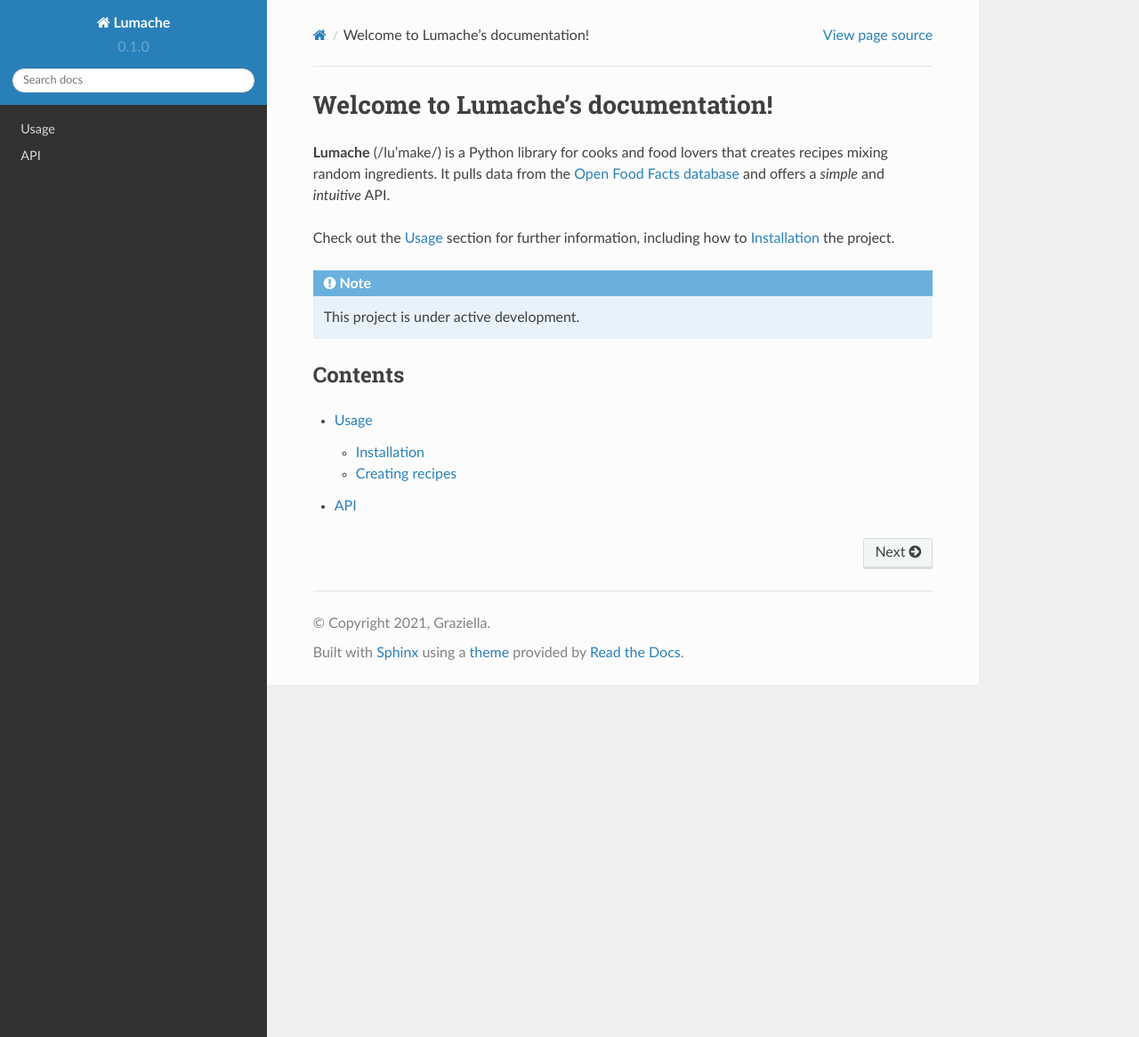
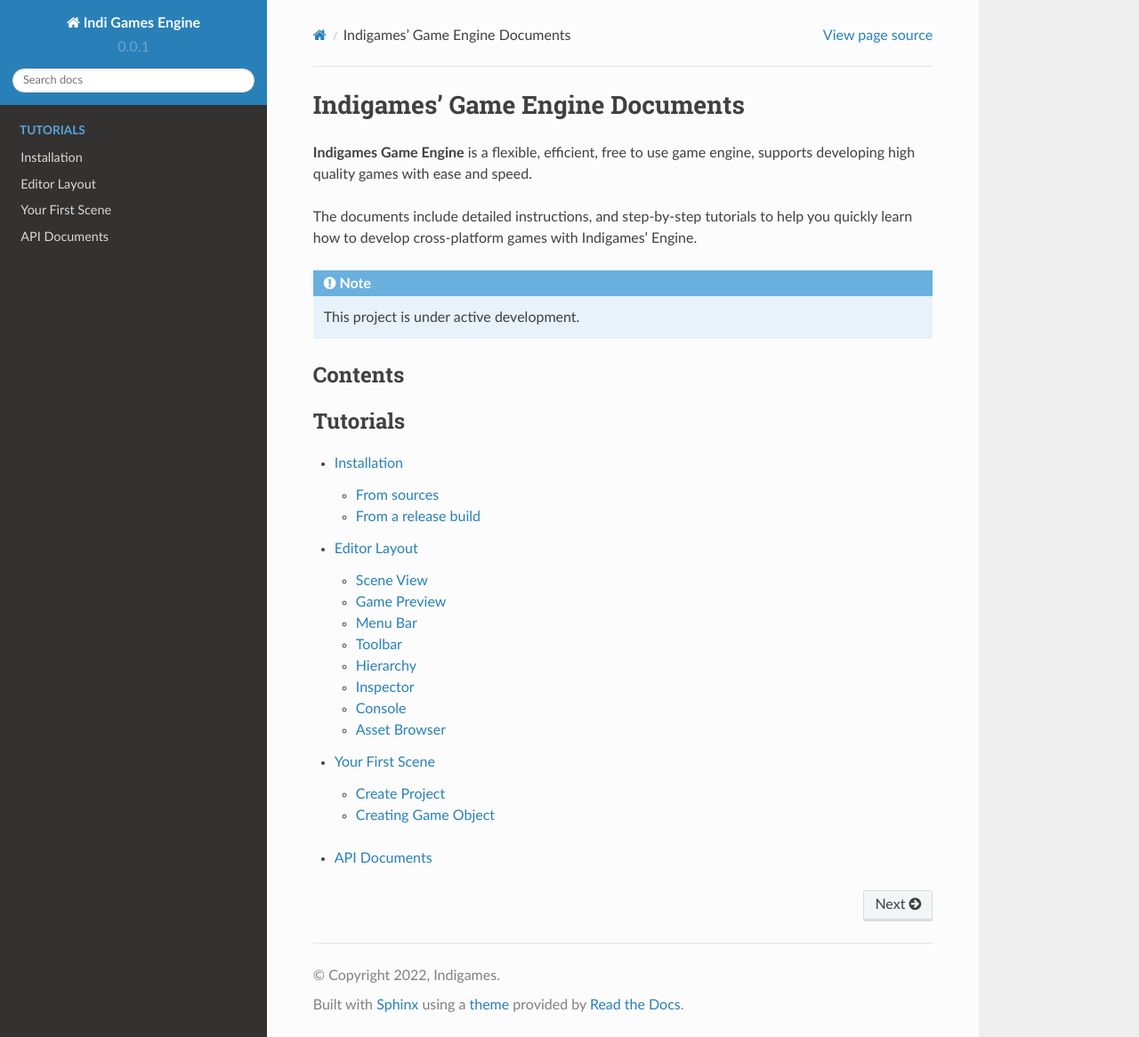
Before and after one commit to indigames/ige-docs, a Sphinx documentation site: the page built from docs/source/index.rst, in a window 1280 px wide and 1166 px high. Shown: the whole window at 89% size. Built offline with Sphinx 7.4.7 and the Read the Docs theme 2.0.0, drawn with Linux system fonts in a browser that asks for light colours.

Commit message:
Update: add Editor Layout.

```diff
--- /dev/null
+++ b/docs/requirements.txt
@@ -0,0 +1,4 @@
+igeCore==0.5.81
+igeVmath==0.6.7
+igeScene==0.0.6
+igeBullet==0.4.65
--- a/docs/source/conf.py
+++ b/docs/source/conf.py
@@ -2,12 +2,12 @@
 
 # -- Project information
 
-project = 'Lumache'
-copyright = '2021, Graziella'
-author = 'Graziella'
+project = 'Indi Games Engine'
+copyright = '2022, Indigames'
+author = 'admin@indigames.net'
 
-release = '0.1'
-version = '0.1.0'
+release = '0.0.1'
+version = '0.0.1'
 
 # -- General configuration
 
@@ -28,8 +28,16 @@
 templates_path = ['_templates']
 
 # -- Options for HTML output
-
 html_theme = 'sphinx_rtd_theme'
 
 # -- Options for EPUB output
 epub_show_urls = 'footnote'
+
+# -- Turn on sphinx.ext.autosummary
+autosummary_generate = True
+
+# -- If no docstring, inherit from base class
+autodoc_inherit_docstrings = True
+
+# -- Add templates paths
+templates_path = ['templates']
--- /dev/null
+++ b/docs/source/editor_layout.rst
@@ -0,0 +1,66 @@
+Editor Layout
+==============
+
+When launching igeCreator for the first time, you will see the Editor window similar to this:
+
+.. figure:: static/editor_layout.png
+   :alt: Editor Layout
+
+Scene View
+-----------
+
+The Scene View is the main view of igeCreator editor. It will give you a real-time feedback of what is happening in your current scene while manipulate the objects and settings using the editor.
+
+To asjust the view camera, use controls below:
+
+.. table::
+   :widths: auto
+
+   =============  =================================
+    Action         Input
+   =============  =================================
+   Select          [Mouse] Click Left Button
+   Multi Select    [Mouse] Drag Left Button
+   Rotate          [Mouse] Drag Right Button
+   Zoom            [Mouse] Scroll Middle Button
+   Move            [Mouse] Drag Middle Button
+   Focus           [Keyboard] Press `F` Key
+   Copy            [Keyboard] Press `Ctrl + C` Key
+   Paste           [Keyboard] Press `Ctrl + V` Key
+   Delete          [Keyboard] Press `Del` Key
+   =============  =================================
+
+Game Preview
+-------------
+
+The Preview, like the Scene View, reflects what is happening in your scene, but only from a fixed camera, which correspond to your game main camera. The editor will automatically focus the Preview when playing the scene.
+
+Menu Bar
+---------
+
+Menu Bar provides some functions to control the editor windows, as well as tools and other settings related to the scene.
+
+Toolbar
+--------
+
+Toolbar provides controls onto your scene. It allows you to play, pause, resume, stop the game preview. It also alows changing `Gizmo` and `Camera` modes.
+
+
+Hierarchy
+----------
+
+The `Hierarchy` window shows the current scene hierarchy with relations between objects. Besides, you can also create/select/delete/move/copy/paste/drag objects in this view.
+
+Inspector
+----------
+
+In the `Inspector` you'll be able to view and edit the currently selected object. Adding, tweaking and removing components, changing object settings (name, tag, transform...).
+
+Console
+--------
+
+Show log from the engine as well as the game so that it's easier for developer to debug.
+
+Asset Browser
+--------------
+Provides access to all assets of the project. User can create/move/delete files as well as using right-clicking context menu to perform various actions. The Asset Browser allows you to drag and drop assets to places like `Scene View` to create object, or `Inspector` to configure object...
--- /dev/null
+++ b/docs/source/first_scene.rst
@@ -0,0 +1,23 @@
+Your First Scene
+================
+
+Create Project
+--------------
+
+Go to the menu bar: ``File -> New Project`` to create new project. This action also create new empty scene for the newly created project.
+
+.. figure:: static/create_project.png
+   :alt: Create Project
+
+This scene is composed of two object: a directional light, and a camera.
+
+Having a camera in a scene is essential for the game to show something onto the screen.
+
+You can go to the menu bar: ``File -> Save Scene`` to save the scene. Then you can click the `Play` button in the `Toolbar` to preview the scene.
+
+A project can contain multiple scenes. To create a new scene, go to ``File -> New Scene``. To load a scene, go to ``File -> Load Scene`` or just drag a file with `.scene` extension in the `Scene View`.
+
+To change a scene at runtime, we need to use Scripting :doc:`api` which will be introduced later.
+
+Creating Game Object
+--------------------
--- a/docs/source/index.rst
+++ b/docs/source/index.rst
@@ -1,22 +1,24 @@
-Welcome to Lumache's documentation!
-===================================
+********************************
+Indigames' Game Engine Documents
+********************************
 
-**Lumache** (/lu'make/) is a Python library for cooks and food lovers
-that creates recipes mixing random ingredients.
-It pulls data from the `Open Food Facts database <https://world.openfoodfacts.org/>`_
-and offers a *simple* and *intuitive* API.
+**Indigames Game Engine** is a flexible, efficient, free to use game engine, supports developing high quality games with ease and speed.
 
-Check out the :doc:`usage` section for further information, including
-how to :ref:`installation` the project.
+The documents include detailed instructions, and step-by-step tutorials to help you quickly learn how to develop cross-platform games with Indigames' Engine.
 
 .. note::
+   This project is under active development.
 
-   This project is under active development.
 
 Contents
 --------
+.. toctree::
+   :caption: Tutorials
+
+   installation
+   editor_layout
+   first_scene
 
 .. toctree::
 
-   usage
    api
--- /dev/null
+++ b/docs/source/templates/custom-class-template.rst
@@ -0,0 +1,34 @@
+{{ fullname | escape | underline}}
+
+.. currentmodule:: {{ module }}
+
+.. autoclass:: {{ objname }}
+   :members:
+   :show-inheritance:
+   :inherited-members:
+   :special-members: __call__, __add__, __mul__
+
+   {% block methods %}
+   {% if methods %}
+   .. rubric:: {{ _('Methods') }}
+
+   .. autosummary::
+      :nosignatures:
+   {% for item in methods %}
+      {%- if not item.startswith('_') %}
+      ~{{ name }}.{{ item }}
+      {%- endif -%}
+   {%- endfor %}
+   {% endif %}
+   {% endblock %}
+
+   {% block attributes %}
+   {% if attributes %}
+   .. rubric:: {{ _('Attributes') }}
+
+   .. autosummary::
+   {% for item in attributes %}
+      ~{{ name }}.{{ item }}
+   {%- endfor %}
+   {% endif %}
+   {% endblock %}
--- /dev/null
+++ b/docs/source/templates/custom-module-template.rst
@@ -0,0 +1,66 @@
+{{ fullname | escape | underline}}
+
+.. automodule:: {{ fullname }}
+
+   {% block attributes %}
+   {% if attributes %}
+   .. rubric:: Module attributes
+
+   .. autosummary::
+      :toctree:
+   {% for item in attributes %}
+      {{ item }}
+   {%- endfor %}
+   {% endif %}
+   {% endblock %}
+
+   {% block functions %}
+   {% if functions %}
+   .. rubric:: {{ _('Functions') }}
+
+   .. autosummary::
+      :toctree:
+      :nosignatures:
+   {% for item in functions %}
+      {{ item }}
+   {%- endfor %}
+   {% endif %}
+   {% endblock %}
+
+   {% block classes %}
+   {% if classes %}
+   .. rubric:: {{ _('Classes') }}
+
+   .. autosummary::
+      :toctree:
+      :template: custom-class-template.rst
+      :nosignatures:
+   {% for item in classes %}
+      {{ item }}
+   {%- endfor %}
+   {% endif %}
+   {% endblock %}
+
+   {% block exceptions %}
+   {% if exceptions %}
+   .. rubric:: {{ _('Exceptions') }}
+
+   .. autosummary::
+      :toctree:
+   {% for item in exceptions %}
+      {{ item }}
+   {%- endfor %}
+   {% endif %}
+   {% endblock %}
+
+{% block modules %}
+{% if modules %}
+.. autosummary::
+   :toctree:
+   :template: custom-module-template.rst
+   :recursive:
+{% for item in modules %}
+   {{ item }}
+{%- endfor %}
+{% endif %}
+{% endblock %}
--- a/pyproject.toml
+++ b/pyproject.toml
@@ -3,6 +3,6 @@
 build-backend = "flit_core.buildapi"
 
 [project]
-name = "lumache"
-authors = [{name = "Graziella", email = "graziella@lumache"}]
+name = "ige-docs"
+authors = [{name = "Indi Games", email = "admin@indigames.net"}]
 dynamic = ["version", "description"]
```
Also changed, not shown: docs/source/api.rst (+6 -4 lines), docs/source/installation.rst (added, +12 -0 lines), docs/source/usage.rst (deleted, +0 -33 lines), lumache.py (deleted, +0 -23 lines), .readthedocs.yaml (added), docs/source/static/create_project.png (added), docs/source/static/editor_layout.png (added), 1 other file.
